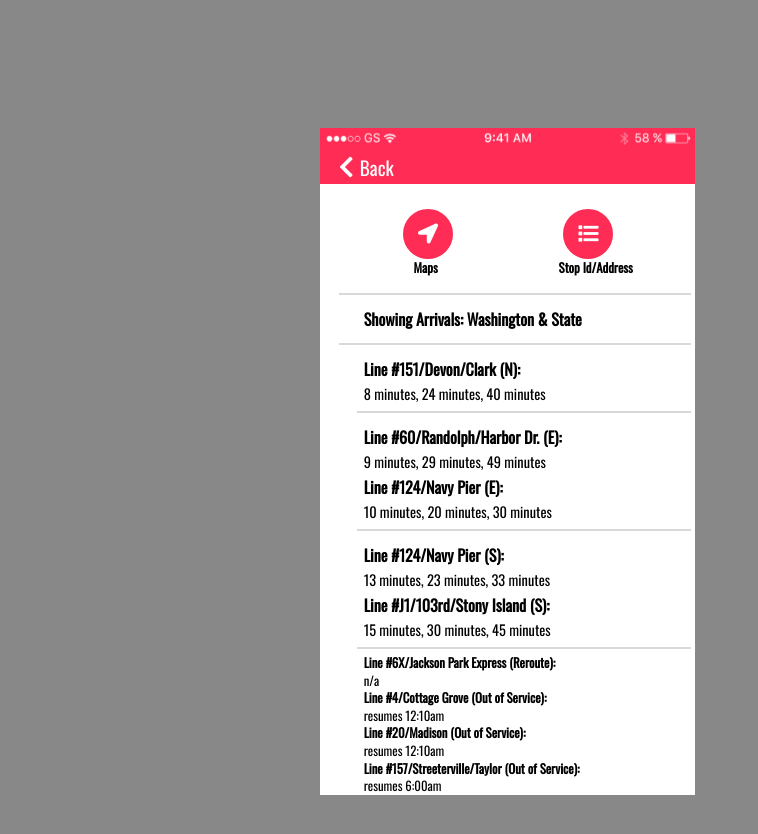
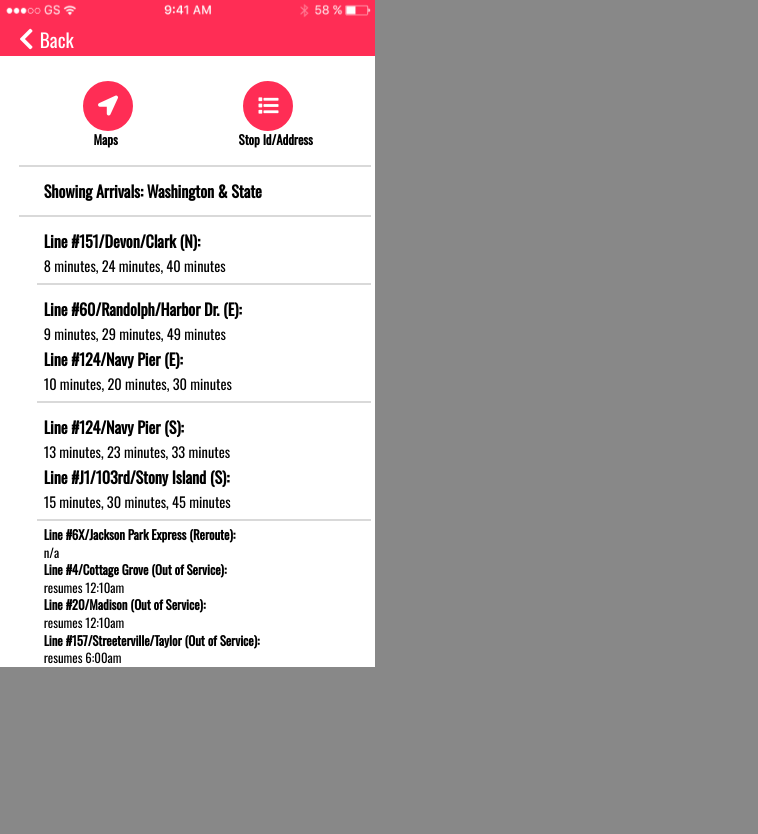
Before and after one commit to Josasia/FrontendChallenge, a plain HTML site: page index.html in a window 1280 px wide. Shown: the whole page, without its empty margins (0-758 px from the left). After the commit the page ends 800 px from the top, so only its background shows below. Drawn offline with nearby package versions, Linux system fonts and the light colour scheme.

Commit message:
fix meta tag, rmv container margin

```diff
--- a/css/style.css
+++ b/css/style.css
@@ -19,9 +19,6 @@ nav {
   background-color: #fff;
   height: 667px;
   width: 375px;
-  margin-top: 10%;
-  margin-left: 25%;
-  margin-bottom: 10%;
 }
 
 .topNav{
--- a/index.html
+++ b/index.html
@@ -2,7 +2,7 @@
 <html>
   <head>
     <meta charset="utf-8">
-    <meta name="viewport" content="375px, initial scale=1">
+    <meta name="viewport" content="width=device-width, initial scale=1">
     <title>Frontend Challenge</title>
     <link href="https://fonts.googleapis.com/css?family=Oswald" rel="stylesheet">
     <link rel="stylesheet" href="https://use.fontawesome.com/releases/v5.2.0/css/all.css" integrity="sha384-hWVjflwFxL6sNzntih27bfxkr27PmbbK/iSvJ+a4+0owXq79v+lsFkW54bOGbiDQ" crossorigin="anonymous">
```
